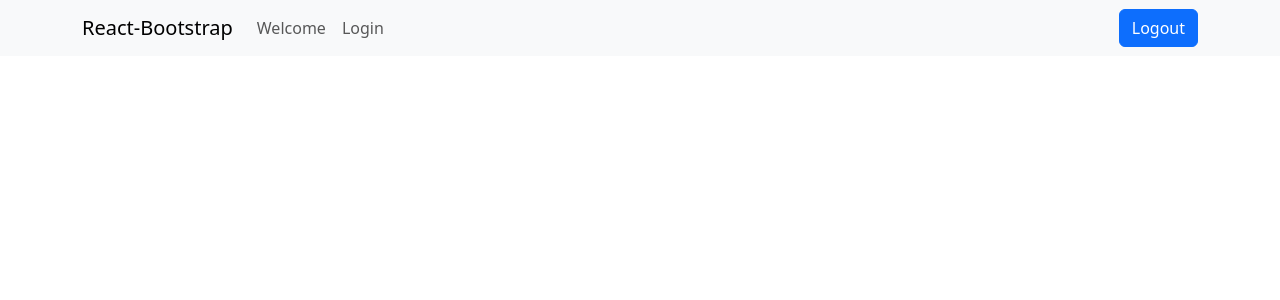
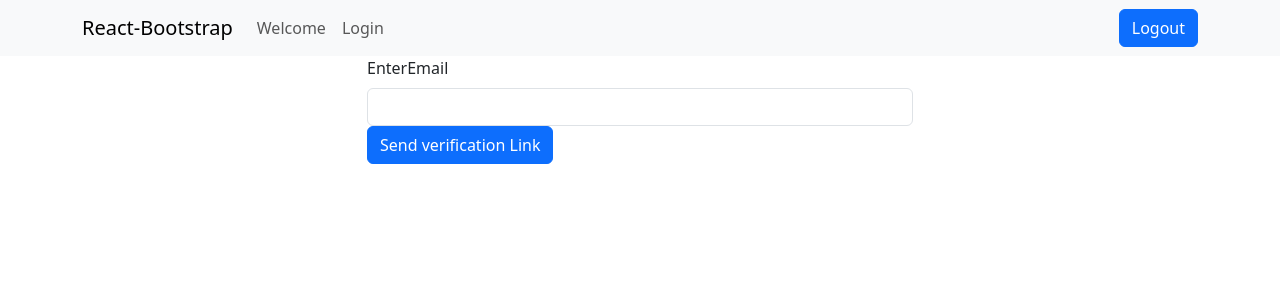
Before and after one commit to Vineeth05kumar/ExpenseTracker, a React (Create React App) app: page /resetPassword in a window 1280 px wide. Shown: the top 300 px of the page. Built offline with nearby package versions, Linux system fonts and the light colour scheme.

Commit message:
Forgot Password Workflow

```diff
--- a/src/App.js
+++ b/src/App.js
@@ -3,6 +3,7 @@ import { BrowserRouter as Router, Routes, Route } from "react-router-dom";
 import Welcome from "./components/Pages/Welcome";
 import Header from "./components/Pages/Header";
 import Details from "./components/Pages/Details";
+import ResetPassword from "./components/Pages/ResetPassword";
 
 function App() {
   return (
@@ -12,6 +13,7 @@ function App() {
         <Route path="/login" element={<Signup />} />
         <Route path="/welcome" element={<Welcome />} />
         <Route path="/details" element={<Details />} />
+        <Route path="/resetPassword" element={<ResetPassword />} />
       </Routes>
     </Router>
   );
--- /dev/null
+++ b/src/components/Pages/ResetPassword.js
@@ -0,0 +1,63 @@
+import { useState } from "react";
+import { Form, Container, Row, Col, Button } from "react-bootstrap";
+
+const ResetPassword = () => {
+  const [resetObj, setResetObj] = useState({
+    email: "",
+    password: "",
+  });
+
+  const changeHandler = (e) => {
+    setResetObj({ ...resetObj, [e.target.name]: e.target.value });
+  };
+
+  const submitHandler = async (e) => {
+    e.preventDefault();
+    try {
+      const response = await fetch(
+        "https://identitytoolkit.googleapis.com/v1/accounts:sendOobCode?key=AIzaSyBcTzMy6yeRL1-JVvi7Rse7eIBsR1Q1mes",
+        {
+          method: "POST",
+          headers: {
+            "Content-Type": "application/json",
+          },
+          body: JSON.stringify({
+            requestType: "PASSWORD_RESET",
+            email: resetObj.email,
+          }),
+        }
+      );
+      if (!response.ok) {
+        const errorMsg = await response.json();
+        throw new Error(errorMsg.error.message);
+      }
+      const data = await response.json();
+      console.log(data);
+    } catch (error) {
+      console.log(error);
+    }
+  };
+
+  return (
+    <Container>
+      <Row className="justify-content-md-center">
+        <Col xs={12} md={6}>
+          <Form onSubmit={submitHandler}>
+            <Form.Group controlId="formBasicEmail">
+              <Form.Label>EnterEmail</Form.Label>
+              <Form.Control
+                type="email"
+                name="email"
+                onChange={changeHandler}
+              />
+            </Form.Group>
+
+            <Button type="submit">Send verification Link</Button>
+          </Form>
+        </Col>
+      </Row>
+    </Container>
+  );
+};
+
+export default ResetPassword;
--- a/src/components/Pages/Signup.js
+++ b/src/components/Pages/Signup.js
@@ -4,6 +4,10 @@ import { useNavigate } from "react-router-dom";
 
 const Signup = () => {
     const navigate = useNavigate();
+
+    const passwordReset = () =>{
+      navigate('/resetPassword')
+    }
     const[formData,setFormData] = useState({
         email:'',
         password:'',
@@ -87,6 +91,8 @@ const Signup = () => {
                 <Button type="submit">{signup ? 'SignUp' : 'Login'}</Button>
               </Form>
               <Card.Footer><Button variant="link" onClick={changeState}>{signup ?  'Have An Account please login' :'Create New Account'   } </Button></Card.Footer>
+              <Card.Footer><Button variant="link" onClick={passwordReset}>Forgot Password</Button></Card.Footer>
+
             </Card.Body>
           </Card>
         </Col>
```
Also changed, not shown: src/components/Auth/auth-context.js (added, +11 -0 lines), src/components/Pages/Welcome.js (+7 -3 lines).
